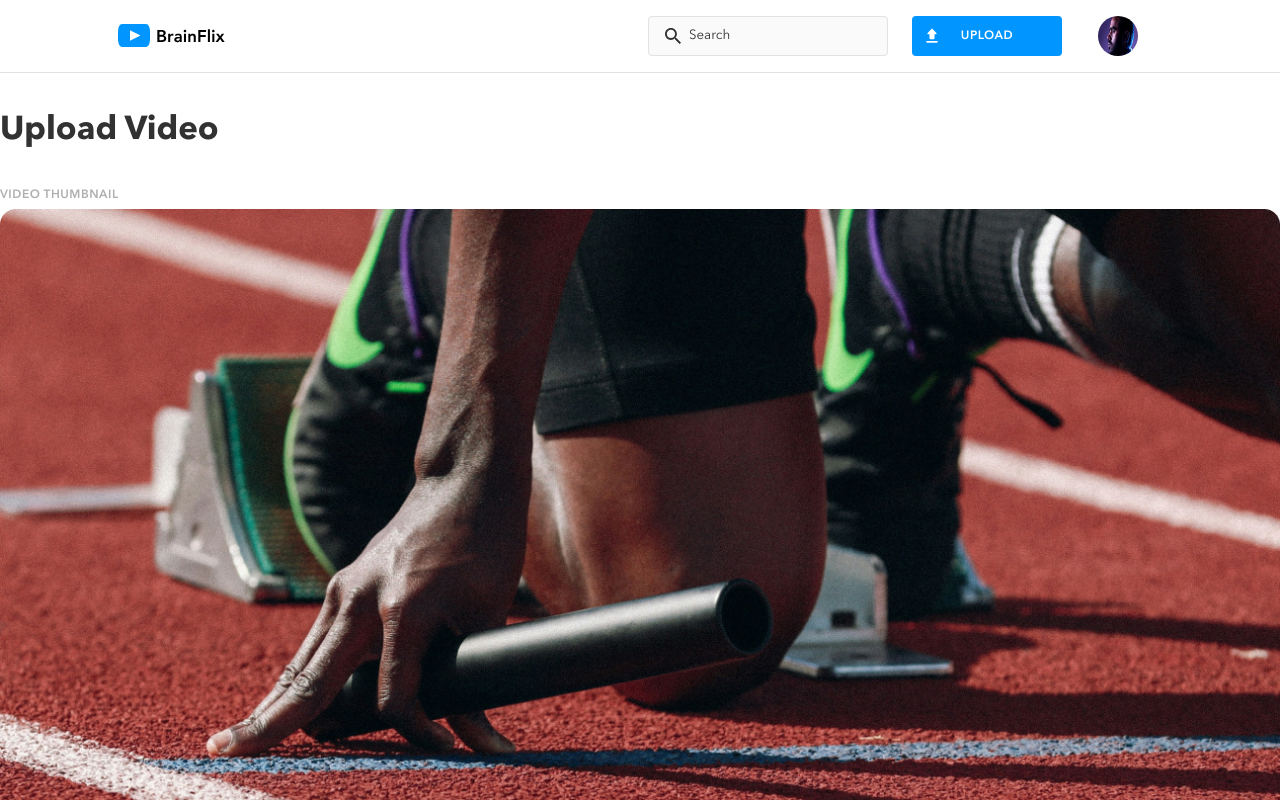
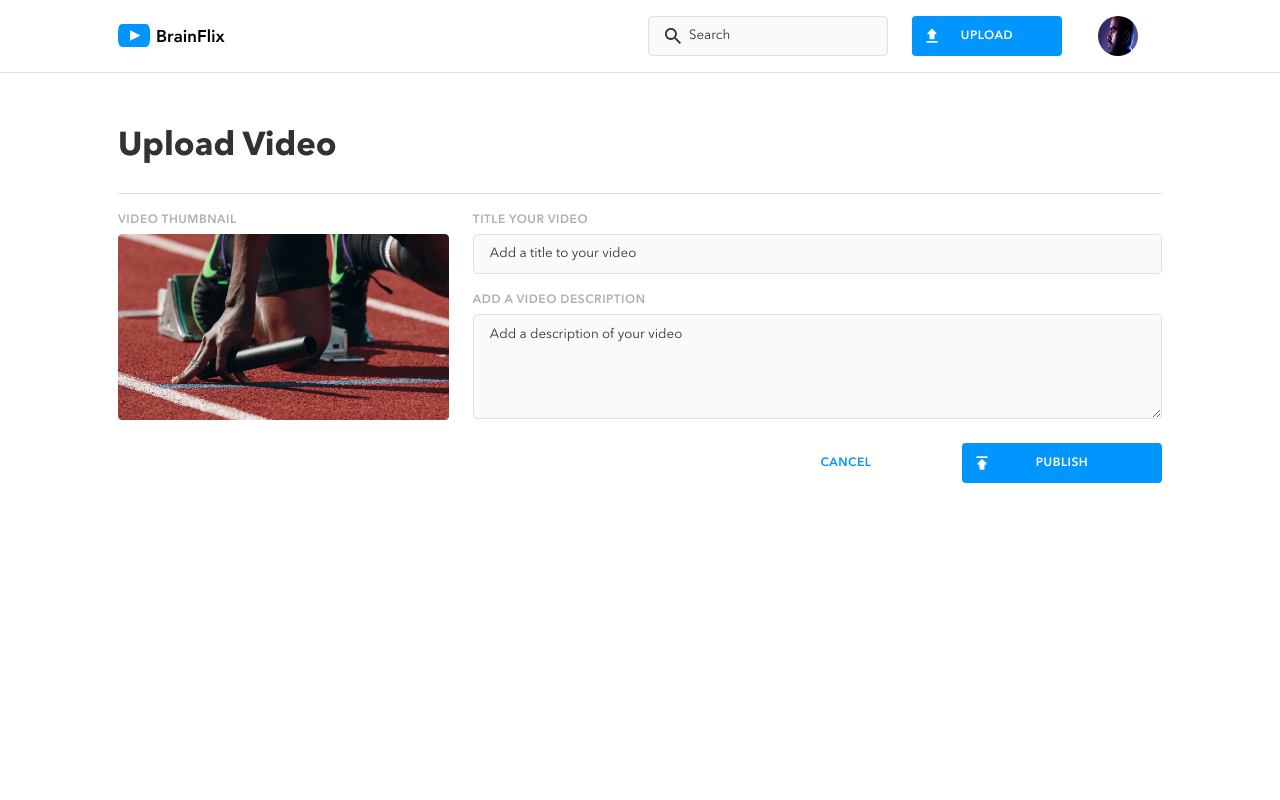
Before and after one commit to strawberrie68/michelle-wong-brainflix, a React (Vite) app: page /upload in a window 1280 px wide. Shown: the top 800 px of the page. Built offline with nearby package versions, Linux system fonts and the light colour scheme.

Commit message:
add: upload page scss

```diff
--- a/src/pages/VideoPage/VideoPage.jsx
+++ b/src/pages/VideoPage/VideoPage.jsx
@@ -12,7 +12,7 @@ import CommentSection from "../../components/CommentSection/CommentSection.jsx";
 const VideoPage = () => {
   const [isLoading, setIsLoading] = useState(true);
   const [error, setError] = useState(false);
-  const [selectedVideoId, setSelectedVideoId] = useState([]);
+  const [selectedVideoId, setSelectedVideoId] = useState("");
   const [selectedVideo, setSelectedVideo] = useState([]);
   const [videos, setVideos] = useState([]);
   const { videoId } = useParams();
--- a/src/pages/VideoUpload/VideoUpload.scss
+++ b/src/pages/VideoUpload/VideoUpload.scss
@@ -3,42 +3,92 @@
 @use "../../styles/partials/globals" as *;
 
 .upload {
+  &__title {
+    @include section-max-width;
+    padding: 36px 0 24px;
+  }
+
+  &__body {
+    @include tablet {
+      @include border-position($position: top);
+    }
+
+    @include desktop {
+      display: flex;
+      @include section-max-width;
+      margin: 0 auto;
+      gap: 1.5rem;
+    }
+  }
+
+  &__thumbnail-section {
+    @include desktop {
+      flex-basis: 48%;
+    }
+  }
+
   &__image {
     max-width: 100%;
+    aspect-ratio: 16 / 9;
+
+    @include tablet {
+      max-width: 50%;
+    }
+
+    @include desktop {
+      max-width: 100%;
+    }
   }
+
   &__label {
     color: $primary-gray;
     margin-bottom: 0.25rem;
     padding-top: 1rem;
   }
+
+  &__form-section {
+    @include desktop {
+      flex-basis: 100%;
+    }
+  }
+
   &__form {
     display: flex;
     flex-direction: column;
     gap: $gap-medium;
   }
+
   &__form-inner {
     display: flex;
     flex-direction: column;
+    border: none;
   }
+
   &__input {
     @extend .input-border;
     @include input-styles;
     display: flex;
+    box-sizing: border-box;
 
-    box-sizing: border-box;
     &--textarea {
       @extend .input-border;
       @include input-styles;
-      height: 6.25rem;
+      height: 6.44rem;
+
       &::placeholder {
         transform: translateY(0.75rem);
         font-weight: 500;
       }
     }
   }
+
   &__buttons {
     display: flex;
     gap: $gap-small;
     flex-direction: column;
+
+    @include tablet {
+      flex-direction: row-reverse;
+    }
   }
 }
```
